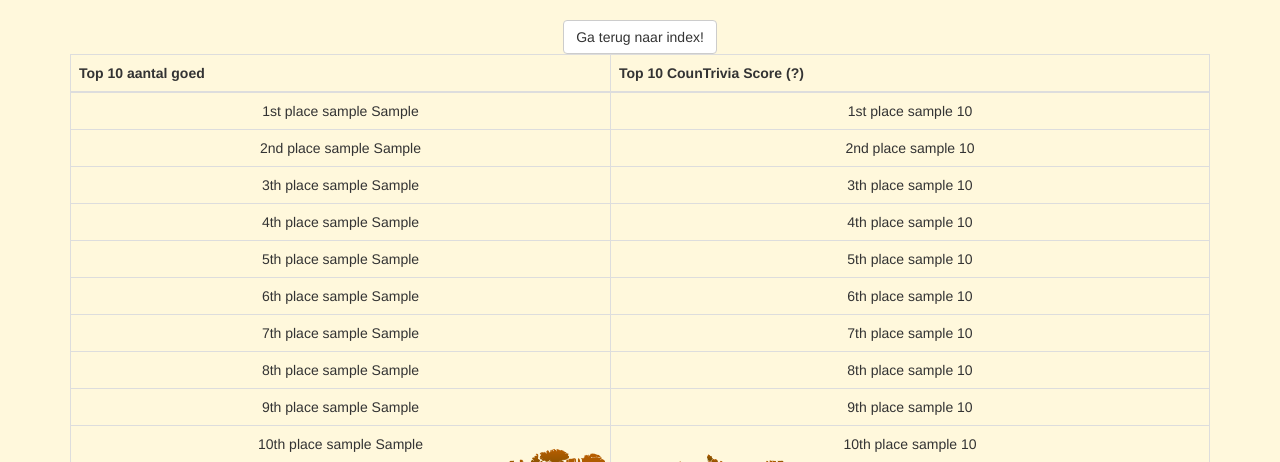
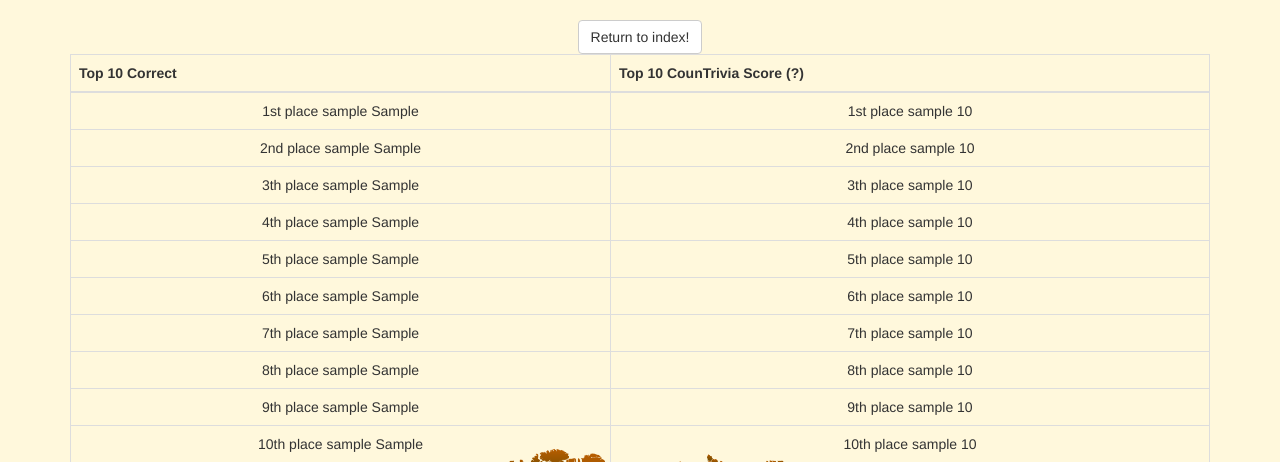
Before and after one commit to Chris-Wijgh/Trivia-Project-Web-ProgIK, a Flask app: template trivia/templates/top_10.html in a window 1280 px wide. Shown: the part 52-514 px from the top of the page. Run offline with Flask 2, Linux system fonts and the light colour scheme; the template is opened without the code that fills it: most values are stand-ins (such as "Sample title", 1, 10 or a date in 2020); some libraries are stand-ins or nearby versions.

Commit message:
english corrections

```diff
--- a/trivia/templates/compare.html
+++ b/trivia/templates/compare.html
@@ -9,7 +9,7 @@
 <div class="row">
    <div class="column">
    <a href="{{ url_for('questions') }}" class="btn btn-default">Give me 10 questions!</a>
-   <a href="{{ url_for('index') }}" class="btn btn-default">Go back to index!</a>
+   <a href="{{ url_for('index') }}" class="btn btn-default">Return to index!</a>
    </div>
 
    <div class="column">
--- a/trivia/templates/end.html
+++ b/trivia/templates/end.html
@@ -6,7 +6,7 @@
 
 {% block main %}
 <link rel="stylesheet" type="text/css" href="./static/styles.css" />
-<a href="{{ url_for('index') }}" class="btn btn-default">Back to index!</a>
+<a href="{{ url_for('index') }}" class="btn btn-default">Return to index!</a>
 <h1>Correct Answers: <u>{{ correct }}</u></h1>
 
 {% endblock %}
--- a/trivia/templates/top_10.html
+++ b/trivia/templates/top_10.html
@@ -6,10 +6,10 @@
 
 {% block main %}
 <link rel="stylesheet" type="text/css" href="./static/styles.css" />
-    <a href="{{ url_for('index') }}" class="btn btn-default">Ga terug naar index!</a>
+    <a href="{{ url_for('index') }}" class="btn btn-default">Return to index!</a>
         <table class="table table-bordered">
             <thead>
-                <th>Top 10 aantal goed</th>
+                <th>Top 10 Correct</th>
                 <th>Top 10 CounTrivia Score <span title="Total correct / Total answered * 100 * Total correct">(?)</span></th>
             </thead>
             <tbody>
```
